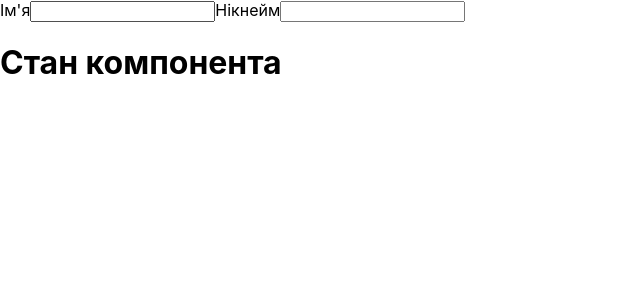
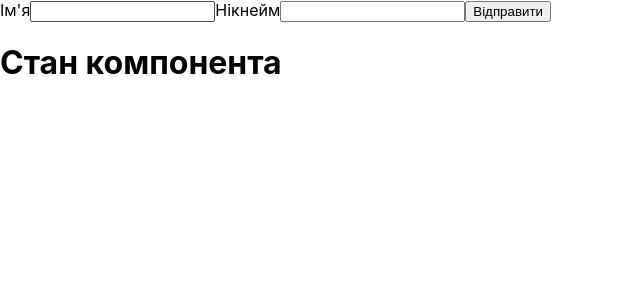
Before and after one commit to Allovallo/react-pract-03, a React (Create React App) app: page / in a window 1280 px wide. Shown: the top 300 px of the page, without its empty margins (0-640 px from the left). Built offline with nearby package versions, Linux system fonts and the light colour scheme.

Commit message:
files updated

```diff
--- a/package.json
+++ b/package.json
@@ -9,6 +9,7 @@
     "@testing-library/react": "^13.4.0",
     "@testing-library/user-event": "^13.5.0",
     "date-fns": "^3.5.0",
+    "nanoid": "^5.0.6",
     "prop-types": "^15.8.1",
     "react": "^18.2.0",
     "react-dom": "^18.2.0",
--- a/src/App.js
+++ b/src/App.js
@@ -1,10 +1,10 @@
 import React, { Component } from 'react';
-
 // import ColorPicker from 'components/ColorPicker';
 // import Counter from './components/Counter';
 // import Dropdown from 'components/Dropdown';
 import TodoList from 'components/TodoList';
 import initialTodos from './todos.json';
+import Form from 'components/Form';
 
 // const colorPickerOptions = [
 //   { label: 'red', color: '#F44336' },
@@ -18,8 +18,6 @@ import initialTodos from './todos.json';
 class App extends Component {
   state = {
     // todos: initialTodos,
-    name: '',
-    tag: '',
   };
 
   // deleteTodo = todoId => {
@@ -27,8 +25,15 @@ class App extends Component {
   // };
 
   handleNameChange = event => {
-    // console.log(event.currentTarget.value);
-    this.setState({ inputValue: event.currentTarget.value });
+    this.setState({ name: event.currentTarget.value });
+  };
+
+  handleTagChange = event => {
+    this.setState({ tag: event.currentTarget.value });
+  };
+
+  formSubmitHandler = data => {
+    console.log(data);
   };
 
   render() {
@@ -44,17 +49,7 @@ class App extends Component {
       <div>
         {/* <input type="text" value={this.state.inputValue} onChange={this.handleInputChange}></input> */}
 
-        <form>
-          <label>
-            Ім'я
-            <input type="text" name={this.state.name} onChange={this.handleNameChange} />
-          </label>
-
-          <label>
-            Нікнейм
-            <input type="text" value={this.state.tag} />
-          </label>
-        </form>
+        <Form onSubmit={this.formSubmitHandler} />
 
         <h1>Стан компонента</h1>
         {/* <Counter initialValue={10} />
--- /dev/null
+++ b/src/components/Form.js
@@ -0,0 +1,44 @@
+import React, { Component } from 'react';
+
+class Form extends Component {
+  state = {
+    name: '',
+    tag: '',
+  };
+
+  handleChange = e => {
+    const { name, value } = e.currentTarget;
+
+    this.setState({ [name]: value });
+  };
+
+  handleSubmit = event => {
+    event.preventDefault();
+    this.props.onSubmit(this.state);
+    this.reset();
+  };
+
+  reset = () => {
+    this.setState({ name: '', tag: '' });
+  };
+
+  render() {
+    return (
+      <form onSubmit={this.handleSubmit}>
+        <label>
+          Ім'я
+          <input type="text" name="name" value={this.state.name} onChange={this.handleChange} />
+        </label>
+
+        <label>
+          Нікнейм
+          <input type="text" name="tag" value={this.state.tag} onChange={this.handleChange} />
+        </label>
+
+        <button type="submit">Відправити</button>
+      </form>
+    );
+  }
+}
+
+export default Form;
```
Also changed, not shown: 1 other file (tests, documents, lock files or other folders).
